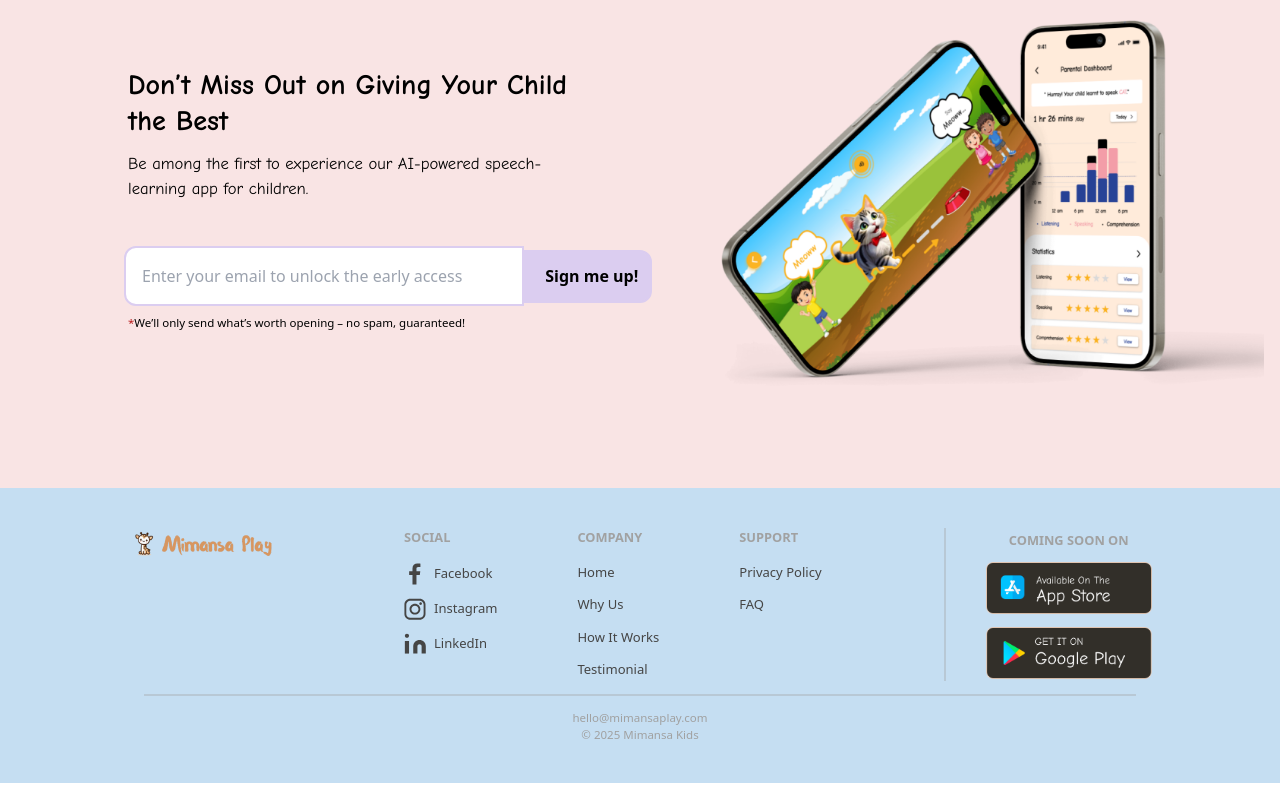
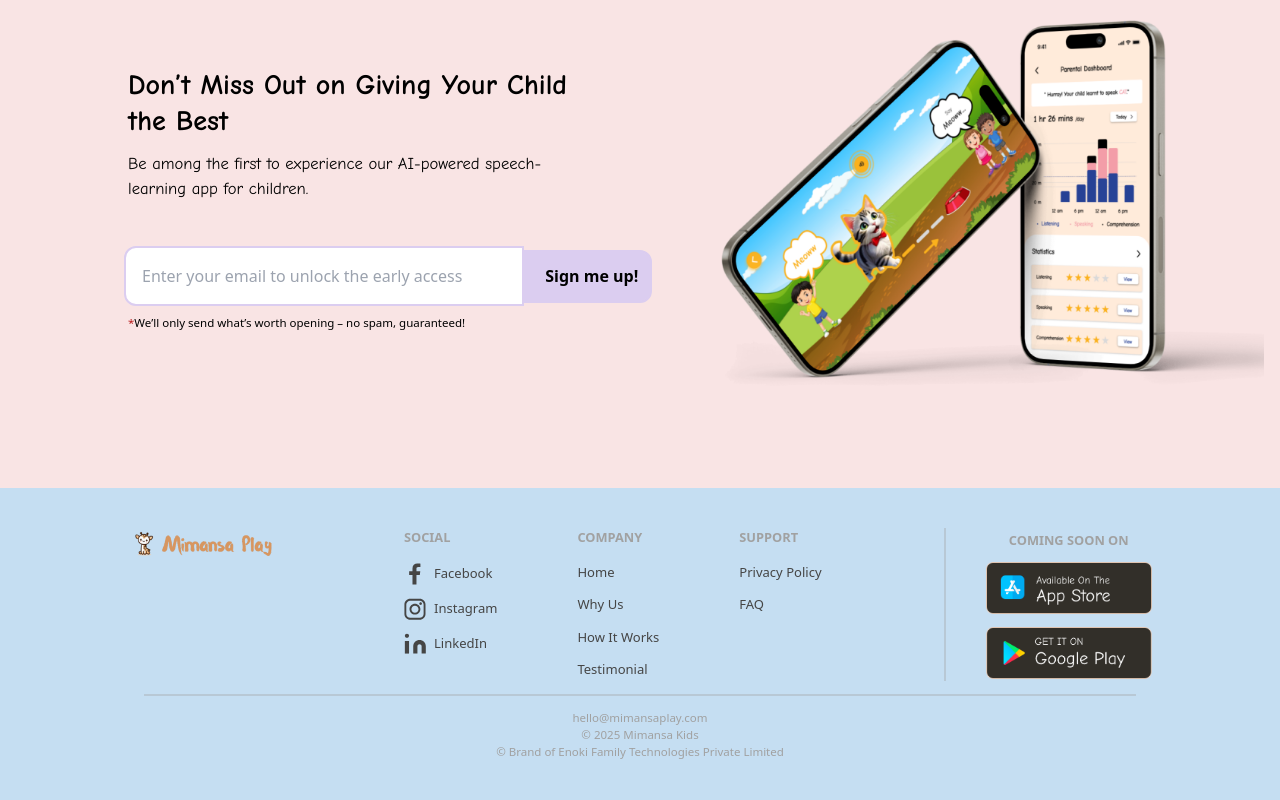
Before and after one commit to MimansaDeveloper/Mimansa-Play, a React (Vite) app in the folder frontend/: page / in a window 1280 px wide. Shown: the part 8361-9161 px from the top of the page. Built offline with nearby package versions, Linux system fonts and the light colour scheme.

Commit message:
Update FooterSection.jsx
Added a note in footer for regd company name

```diff
--- a/frontend/src/pages/FooterSection.jsx
+++ b/frontend/src/pages/FooterSection.jsx
@@ -209,6 +209,9 @@
           <p className="text-[3.5vw] lg:text-[0.9vw] text-[#A1A1A1]">
             © 2025 Mimansa Kids
           </p>
+          <p className="text-[3.5vw] lg:text-[0.9vw] text-[#A1A1A1]">
+            © Brand of Enoki Family Technologies Private Limited
+          </p>
         </div>
       </footer>
 
```
